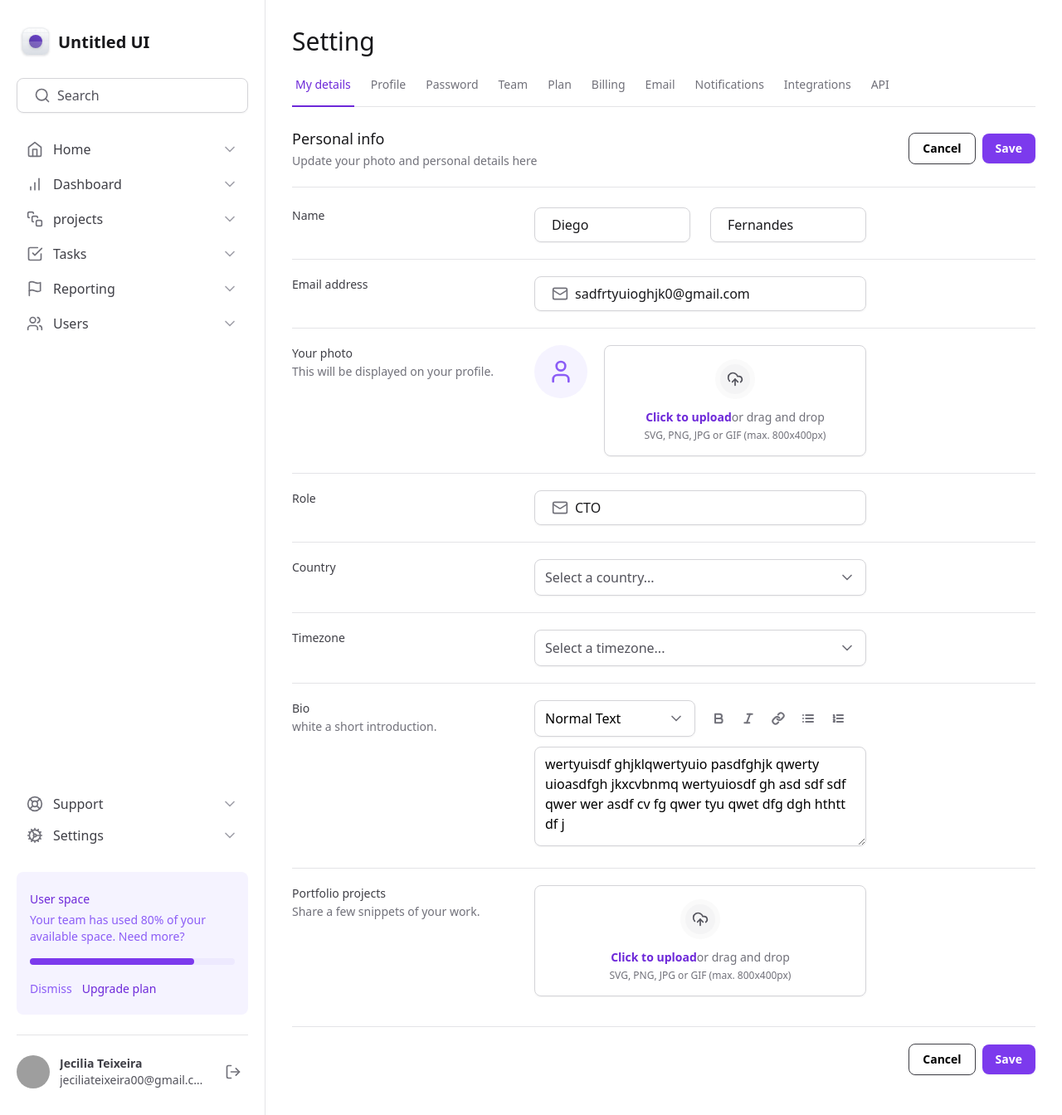
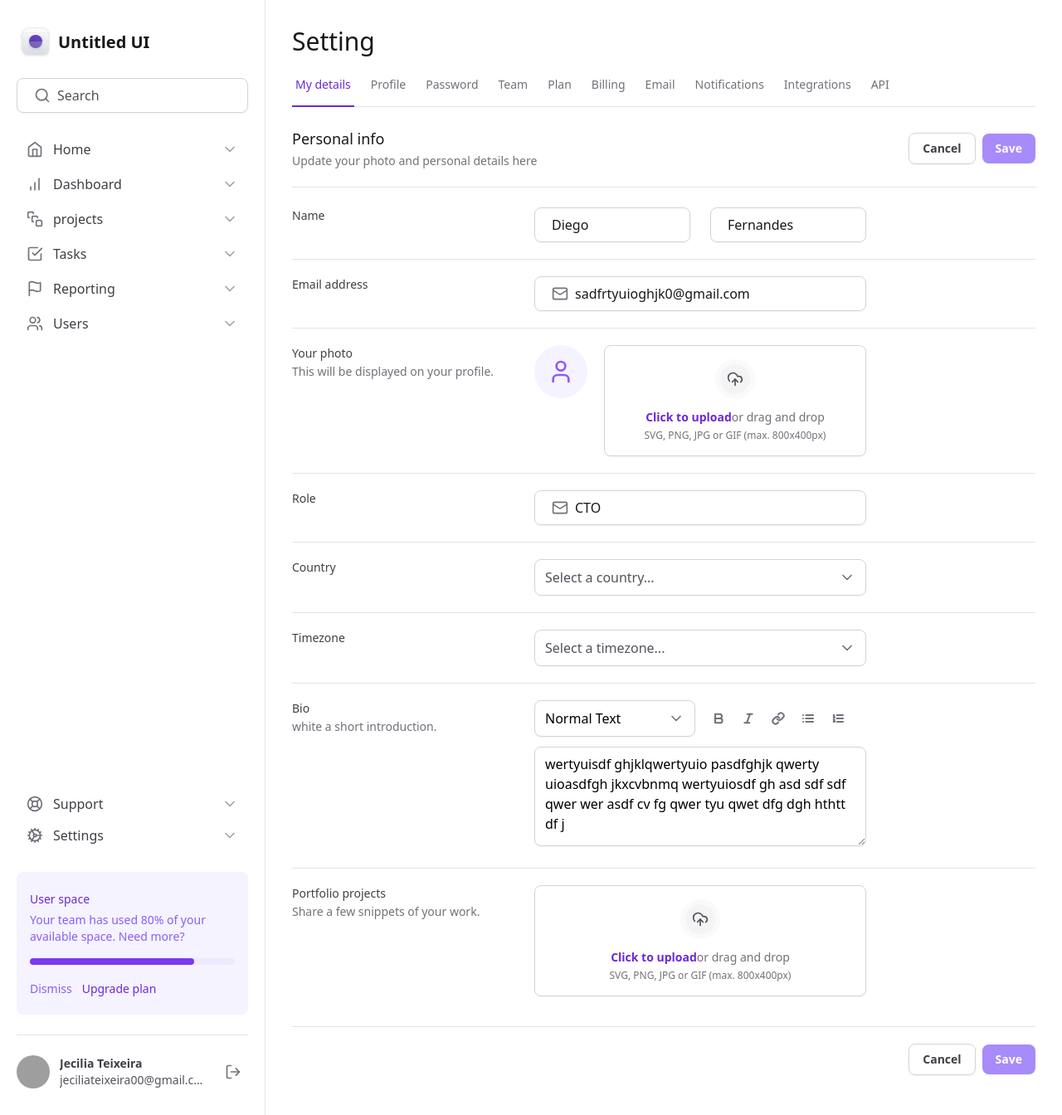
Before and after one commit to Jecilia/masterizando-tailwindcss-rocketseat, a React (Vite) app: page / in a window 1280 px wide. Shown: the whole page at 83% size. Built offline with nearby package versions, Linux system fonts and the light colour scheme; grey boxes are pictures that could not be loaded.

Commit message:
variants

```diff
--- a/package.json
+++ b/package.json
@@ -16,7 +16,8 @@
     "framer-motion": "^11.0.8",
     "lucide-react": "^0.336.0",
     "react": "^18.2.0",
-    "react-dom": "^18.2.0"
+    "react-dom": "^18.2.0",
+    "tailwind-variants": "^0.2.1"
   },
   "devDependencies": {
     "@rocketseat/eslint-config": "^2.2.2",
--- a/src/components/Sidebar/Profile.tsx
+++ b/src/components/Sidebar/Profile.tsx
@@ -1,4 +1,5 @@
 import { LogOut } from 'lucide-react'
+import { Button } from '../button'
 
 export function Profile() {
   return (
@@ -16,9 +17,9 @@ export function Profile() {
           jeciliateixeira00@gmail.com mnhbyvgffdfgbugtgvffg
         </span>
       </div>
-      <button type="button" className="ml-auto p-2 hover:bg-zinc-50">
+      <Button type="button" variant="ghost">
         <LogOut className="h-5 w-5 text-zinc-500" />
-      </button>
+      </Button>
     </div>
   )
 }
--- /dev/null
+++ b/src/components/button.tsx
@@ -0,0 +1,24 @@
+import { ComponentProps } from 'react'
+import { tv, VariantProps } from 'tailwind-variants'
+
+const button = tv({
+  base: [
+    'rounded-lg px-4 py-2 text-sm font-semibold shadow-sm outline-none',
+    'focus-visible:ring-2 focus-visible:ring-offset-2 focus-visible-violet-500',
+    'active:opacity-80',
+  ],
+  variants: {
+    variant: {
+      primary: 'bg-violet-400 text-white hover:bg-violet-700',
+      ghost: 'rounded-md px-2 hover:bg-zinc-50 shadow-none ',
+      outline: 'border border-zinc-300 text-zinc-700 hover:bg-zinc-50',
+    },
+  },
+  defaultVariants: {
+    variant: 'primary',
+  },
+})
+export type ButtonProps = ComponentProps<'button'> & VariantProps<typeof button>
+export function Button({ variant, ...props }: ButtonProps) {
+  return <button {...props} className={button({ variant })} />
+}
--- a/src/components/form/fileinput/file-list.tsx
+++ b/src/components/form/fileinput/file-list.tsx
@@ -2,6 +2,7 @@ import { Trash2, UploadCloud } from 'lucide-react'
 import { useFileInput } from './root'
 import { formatBytes } from '../../../utils/format-bytes'
 import { useAutoAnimate } from '@formkit/auto-animate/react'
+import { Button } from '../../button'
 
 export function FileList() {
   const { files } = useFileInput()
@@ -33,9 +34,9 @@ export function FileList() {
                 <span className="text-sm font-medium text-zinc-700">80%</span>
               </div>
             </div>
-            <button type="button" className="ml-auto p-2 hover:bg-zinc-50">
+            <Button type="button" variant="ghost">
               <Trash2 className="h-5 w-5 text-zinc-500" />
-            </button>
+            </Button>
           </div>
         )
       })}
--- a/src/components/form/select/index.tsx
+++ b/src/components/form/select/index.tsx
@@ -23,7 +23,7 @@ export function Select({ children, placeholder, ...props }: SelectProps) {
           side="bottom"
           position="popper"
           sideOffset={8}
-          className="animate-slideDownAndFade z-10 w-[--radix-select-trigger-width] overflow-hidden rounded-lg border border-zinc-300 bg-white shadow-sm"
+          className="z-10 w-[--radix-select-trigger-width] animate-slideDownAndFade overflow-hidden rounded-lg border border-zinc-300 bg-white shadow-sm"
         >
           <SelectPrimitive.Viewport>{children}</SelectPrimitive.Viewport>
         </SelectPrimitive.Content>
--- a/src/components/home/index.tsx
+++ b/src/components/home/index.tsx
@@ -5,6 +5,7 @@ import { Select } from '../form/select'
 import { Bold, Italic, Link, List, ListOrdered, Mail } from 'lucide-react'
 import { SelectItem } from '../form/select/select-item'
 import { Textarea } from '../form/textarea'
+import { Button } from '../button'
 
 export function Home() {
   return (
@@ -21,19 +22,12 @@ export function Home() {
             </span>
           </div>
           <div className="flex items-center gap-2 ">
-            <button
-              type="button"
-              className="rounded-lg border border-zinc-700 px-4 py-2 text-sm font-semibold shadow-sm hover:bg-zinc-50"
-            >
+            <Button variant="outline" type="button">
               Cancel
-            </button>
-            <button
-              type="submit"
-              form="settings"
-              className="rounded-lg  bg-violet-600 px-4 py-2 text-sm font-semibold text-white  shadow-sm hover:bg-violet-700"
-            >
+            </Button>
+            <Button type="submit" form="settings" variant="primary">
               Save
-            </button>
+            </Button>
           </div>
         </div>
         <form
@@ -149,24 +143,24 @@ export function Home() {
                   <SelectItem value="md" text="Markdown" />
                 </Select>
                 <div className="flex items-center gap-1">
-                  <button type="button" className="p-2 hover:bg-zinc-50">
+                  <Button type="button" variant="ghost">
                     <Bold className="size-4 text-zinc-500" strokeWidth={3} />
-                  </button>
-                  <button type="button" className="p-2 hover:bg-zinc-50">
+                  </Button>
+                  <Button type="button" variant="ghost">
                     <Italic className="size-4 text-zinc-500" strokeWidth={3} />
-                  </button>
-                  <button type="button" className="p-2 hover:bg-zinc-50">
+                  </Button>
+                  <Button type="button" variant="ghost">
                     <Link className="size-4 text-zinc-500" strokeWidth={3} />
-                  </button>
-                  <button type="button" className="p-2 hover:bg-zinc-50">
+                  </Button>
+                  <Button type="button" variant="ghost">
                     <List className="size-4 text-zinc-500" strokeWidth={3} />
-                  </button>
-                  <button type="button" className="p-2 hover:bg-zinc-50">
+                  </Button>
+                  <Button type="button" variant="ghost">
                     <ListOrdered
                       className="size-4 text-zinc-500"
                       strokeWidth={3}
                     />
-                  </button>
+                  </Button>
                 </div>
               </div>
               <Textarea
@@ -193,18 +187,12 @@ export function Home() {
             </FileInput.Root>
           </div>
           <div className="flex items-center justify-end gap-2 pt-5">
-            <button
-              type="button"
-              className="rounded-lg border border-zinc-700 px-4 py-2 text-sm font-semibold shadow-sm hover:bg-zinc-50"
-            >
+            <Button variant="outline" type="button">
               Cancel
-            </button>
-            <button
-              type="submit"
-              className="rounded-lg  bg-violet-600 px-4 py-2 text-sm font-semibold text-white  shadow-sm hover:bg-violet-700"
-            >
+            </Button>
+            <Button type="submit" form="settings" variant="primary">
               Save
-            </button>
+            </Button>
           </div>
         </form>
       </div>
```
Also changed, not shown: 1 other file (tests, documents, lock files or other folders).
